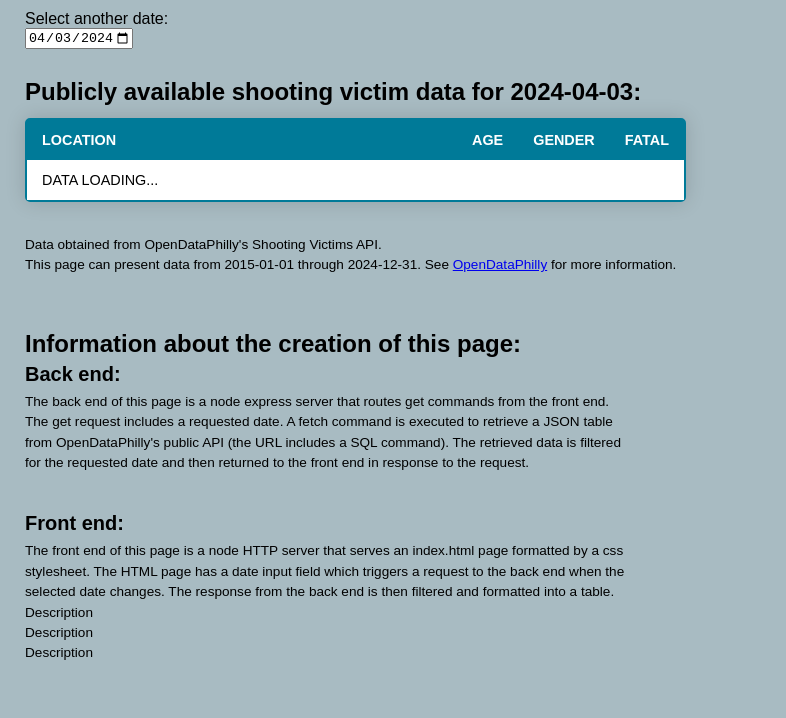
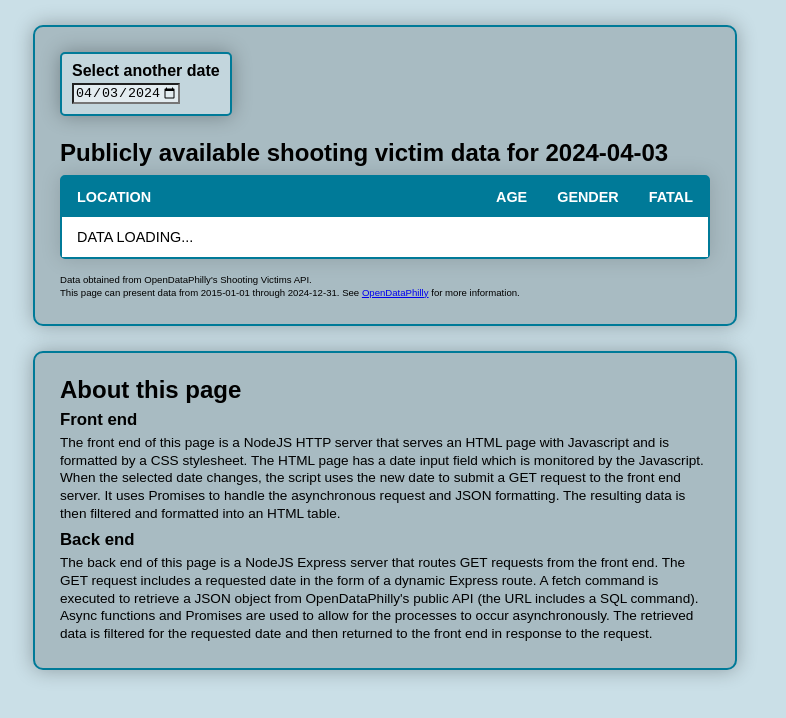
Before and after one commit to tysmith816/ShootingData, a website: page webserver/index.html in a window 1280 px wide. Shown: the whole page, without its empty margins (0-786 px from the left). Drawn offline with Linux system fonts and the light colour scheme; no server answers.

Commit message:
continued styling, edited the about this page text

```diff
--- a/apiserver/app.js
+++ b/apiserver/app.js
@@ -17,11 +17,9 @@ app.get ('/', (req,res) => {
 
 app.get('/info/:dynamic', (req, res) => {
     const { dynamic } = req.params
-    //console.log(dynamic)
 
     let p = asyncGrabSpecificDate(dynamic);
     p.then(function(result) {
-        //console.log(result)
         return result
     })
     .then(function(result) {
--- a/webserver/index.html
+++ b/webserver/index.html
@@ -8,30 +8,35 @@
     <link rel="stylesheet" href="styles.css" />
 </head>
 <body>
-    <label for="date-input">Select another date: <br></label>
-    <input type="date" id="date-input" value="2024-04-03" min="2015-01-01" max="2024-12-31"/>
-    <br>
-    <br>
-    <p class="custom-header1" id="date-header">Publicly available shooting victim data for 2024-04-03:</p>
-    <table class="data-table"></table>
-    <p>Data obtained from OpenDataPhilly's Shooting Victims API.</p>
-    <p>This page can present data from 2015-01-01 through 2024-12-31. See <a href="https://opendataphilly.org/datasets/shooting-victims/">OpenDataPhilly</a> for more information.</p>
-    <br>
-    <br>
-    <p class="custom-header1">Information about the creation of this page:</p>
-    <p class="custom-header2">Back end:</p>
-    <p>The back end of this page is a node express server that routes get commands from the front end.</p>
-    <p>The get request includes a requested date. A fetch command is executed to retrieve a JSON table</p>
-    <p>from OpenDataPhilly's public API (the URL includes a SQL command). The retrieved data is filtered</p>
-    <p>for the requested date and then returned to the front end in response to the request.</p>
-    <br>
-    <p class="custom-header2">Front end:</p>
-    <p>The front end of this page is a node HTTP server that serves an index.html page formatted by a css</p>
-    <p>stylesheet. The HTML page has a date input field which triggers a request to the back end when the</p>
-    <p>selected date changes. The response from the back end is then filtered and formatted into a table.</p>
-    <p>Description</p>
-    <p>Description</p>
-    <p>Description</p>
+    <div class="wrapperDiv">
+        <div class="inputWrapperDiv">
+            <div class="inputDiv">
+                <label for="date-input">Select another date<br></label>
+                <input type="date" id="date-input" value="2024-04-03" min="2015-01-01" max="2024-12-31"/>
+            </div>
+        </div>
+        <div class="dataDiv">
+            <p class="custom-header1" id="date-header">Publicly available shooting victim data for 2024-04-03</p>
+            <table class="data-table"></table>
+            <p class="footnote">Data obtained from OpenDataPhilly's Shooting Victims API.<br>This page can present data from 2015-01-01 through 2024-12-31. See <a href="https://opendataphilly.org/datasets/shooting-victims/">OpenDataPhilly</a> for more information.</p>
+        </div>
+    </div>
+    <div class="wrapperDiv">
+        <div class="informationDiv">
+            <p class="custom-header1">About this page</p>
+            <p class="custom-header2">Front end</p>
+            <p>The front end of this page is a NodeJS HTTP server that serves an HTML page with Javascript and is formatted by a CSS stylesheet.
+                The HTML page has a date input field which is monitored by the Javascript. When the selected date changes, the script uses the new date to submit a
+                GET request to the front end server. It uses Promises to handle the asynchronous request and JSON formatting.
+                The resulting data is then filtered and formatted into an HTML table.</p>
+            <p class="custom-header2">Back end</p>
+            <p>The back end of this page is a NodeJS Express server that routes GET requests from the front end.
+                The GET request includes a requested date in the form of a dynamic Express route.
+                A fetch command is executed to retrieve a JSON object from OpenDataPhilly's public API (the URL includes a SQL command).
+                Async functions and Promises are used to allow for the processes to occur asynchronously.
+                The retrieved data is filtered for the requested date and then returned to the front end in response to the request.</p>
+        </div>
+    </div>
 </body>
 <script>
     const body = document.body
@@ -55,7 +60,7 @@
     tbl.appendChild(tblBody)
 
     const updateTable = (selectedDate) => {
-        document.querySelector('#date-header').innerHTML = "Publicly available shooting victim data for  " + selectedDate + ":"
+        document.querySelector('#date-header').innerHTML = "Publicly available shooting victim data for  " + selectedDate
 
         tblBody.innerHTML = ""
         var tblRow=document.createElement("tr")
--- a/webserver/styles.css
+++ b/webserver/styles.css
@@ -14,7 +14,6 @@
     box-shadow: 0 0 20px rgba(0, 0, 0, 0.15);
     border: 2px solid #007a98;
     border-radius: 5px;
-    margin: 10px 25px 40px 0px;
 }
 
 .data-table thead tr {
@@ -29,32 +28,80 @@
 }
 
 .data-table tbody tr:nth-of-type(even) {
-    background-color: #f3f3f3;
+    background-color: rgb(227, 236, 240);
 }
 
 .data-table tbody tr:nth-of-type(odd) {
-    background-color: #ffffff;
+    background-color: rgb(255, 255, 255);
 }
 
 body {
     font-family: sans-serif;
-    background-color: rgb(168, 187, 194);
-    margin: 10px 25px;
+    background-color: rgb(202, 223, 231);
 }
 
 p {
     font-size: 85%;
-    line-height: 0.5;
+    line-height: 1.3;
+    margin: 5px 0 5px 0;
 }
 
 .custom-header1 {
     font-size: 150%;
     font-weight: bold;
-    line-height: 0.1;
+    line-height: 1;
+    margin: 25px 0 10px 0;
 }
 
 .custom-header2 {
-    font-size: 125%;
+    font-size: 105%;
     font-weight: bold;
-    line-height: 0.5;
+    line-height: 1;
+    margin: 0;
+    margin: 10px 0 5px 0;
 }
+
+.wrapperDiv {
+    width: 700px;
+    border-radius: 10px;
+    overflow: auto;
+    margin: 25px;
+    background-color: rgb(168, 187, 194);
+    border: 2px solid #007a98;
+    box-shadow: 0 0 20px rgba(0, 0, 0, 0.3);
+}
+
+.inputWrapperDiv {
+    width: fit-content;
+    border-radius: 5px;
+    margin: 25px;
+    background-color: rgb(195, 214, 221);
+    border: 2px solid #007a98;
+    box-shadow: 0 0 20px rgba(0, 0, 0, 0.3);
+}
+
+.inputDiv {
+    margin: 5px 10px 10px 10px;
+}
+
+.dataDiv {
+    margin: 25px;
+}
+
+.informationDiv {
+    margin: 25px;
+}
+
+.footnote {
+    font-size: 60%;
+    margin: 15px 0 0 0;
+}
+
+#date-input {
+    background-color: rgb(227, 236, 240);
+}
+
+label {
+    font-weight: bold;
+    line-height: 1.5;
+}
```
